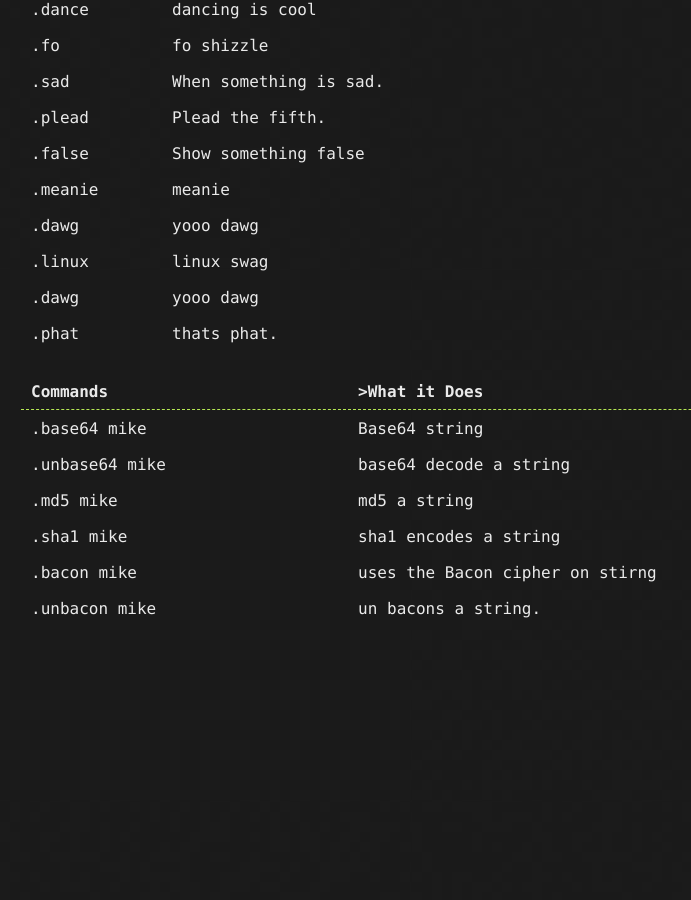
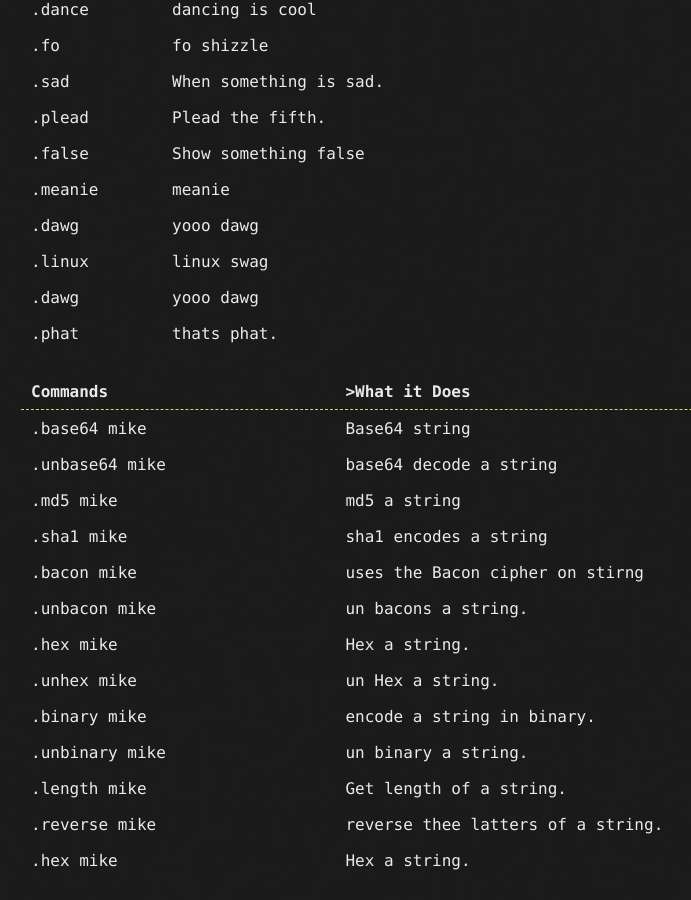
Before and after one commit to Michael-Meade/MinerFind, a Jekyll site: the page built from moss-discord.md, in a window 1280 px wide and 900 px high, scrolled down 795 px. Shown: the whole window, without its empty margins (121-812 px from the left). Built offline with Jekyll 4.4.1, drawn with Linux system fonts in a browser that asks for light colours; our own code applies the rules of GitHub Pages for plain Markdown files; the repository's description, which GitHub fills in, is left out; before the commit the page ends 1443 px from its top, so only the background shows below that.

Commit message:
Update moss-discord.md

```diff
--- a/moss-discord.md
+++ b/moss-discord.md
@@ -127,4 +127,32 @@
     <td>.unbacon mike</td>
     <td>un bacons a string.</td>
   </tr>
+  <tr>
+    <td>.hex mike</td>
+    <td>Hex a string.</td>
+  </tr>
+  <tr>
+    <td>.unhex mike</td>
+    <td>un Hex a string.</td>
+  </tr>
+ <tr>
+    <td>.binary mike</td>
+    <td>encode a string in binary.</td>
+  </tr>
+  <tr>
+    <td>.unbinary mike</td>
+    <td>un binary a string.</td>
+  </tr>
+  <tr>
+    <td>.length mike</td>
+    <td>Get length of a string.</td>
+  </tr>
+  <tr>
+    <td>.reverse mike</td>
+    <td>reverse thee latters of a string.</td>
+  </tr>
+  <tr>
+    <td>.hex mike</td>
+    <td>Hex a string.</td>
+  </tr>
 </table>
```
